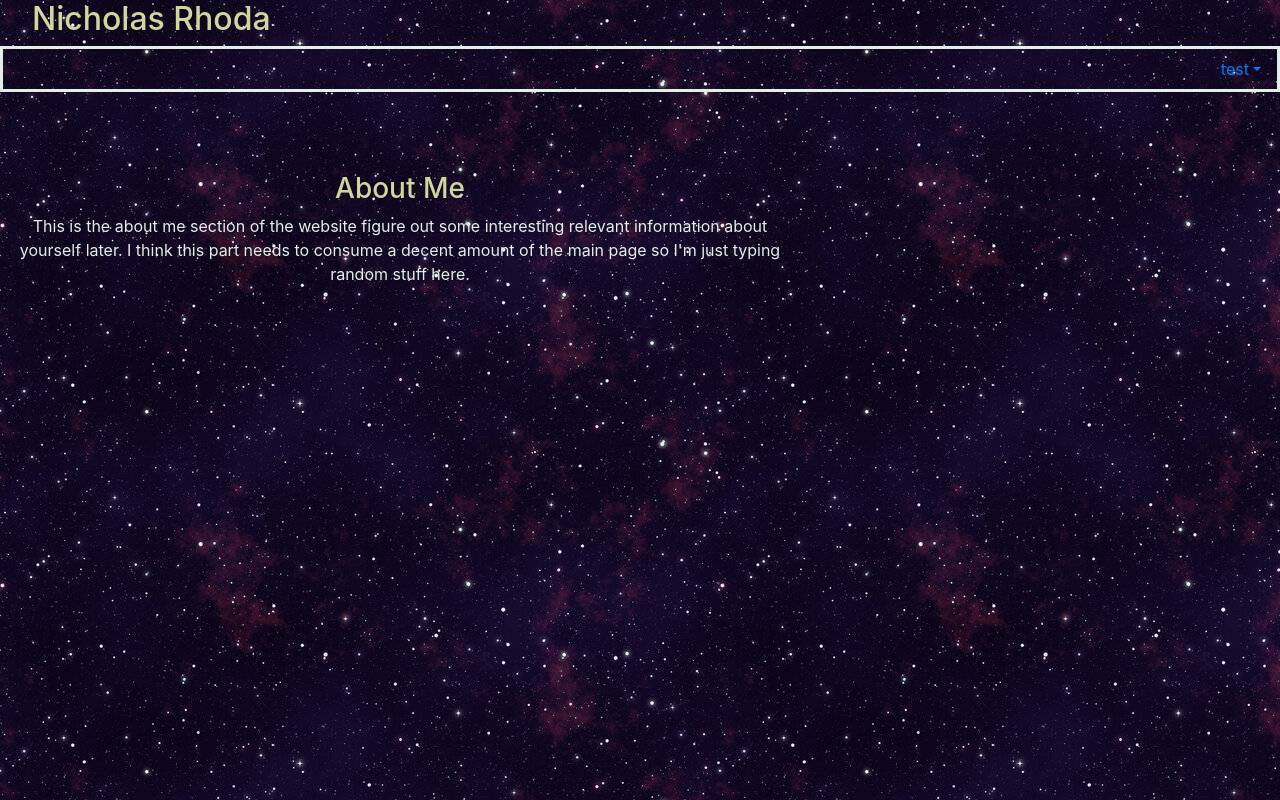
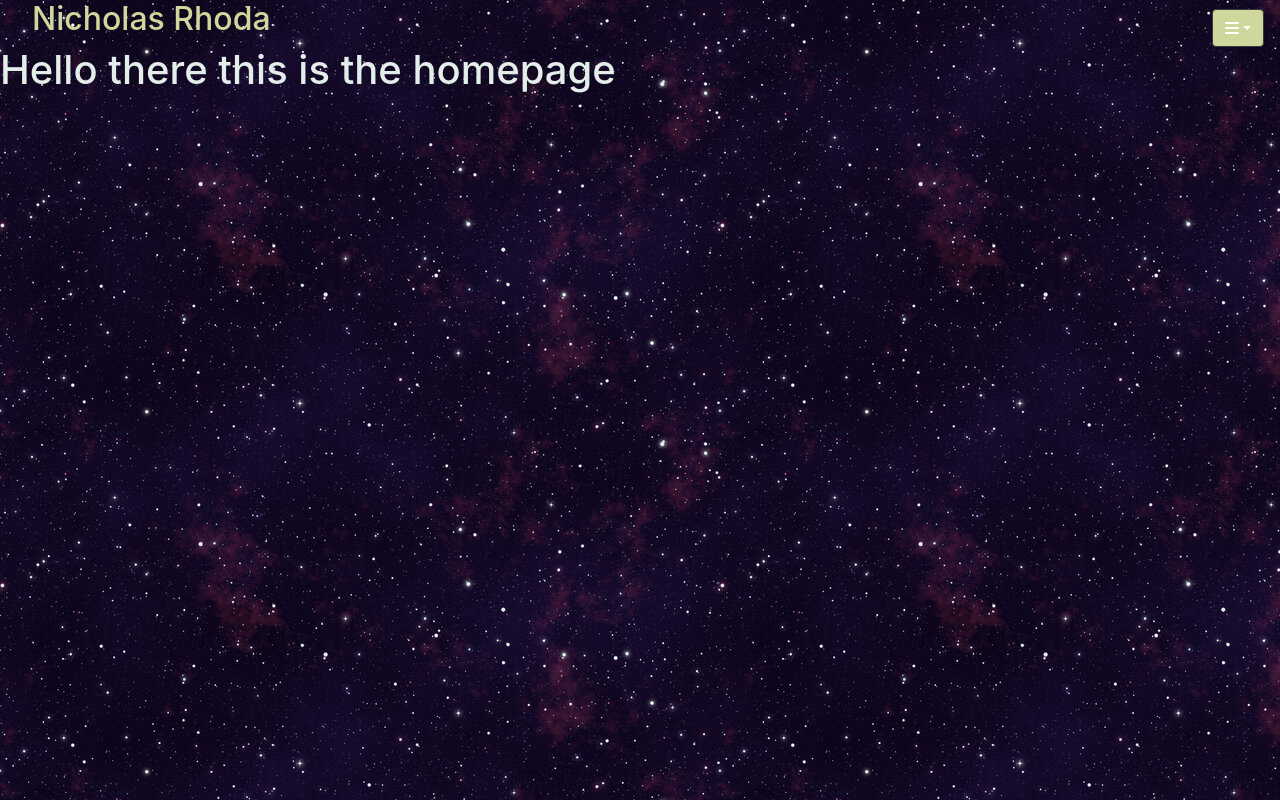
Before and after one commit to nicrhoda/nicrhoda_portfolio, a React (Create React App) app: page / in a window 1280 px wide. Built offline with nearby package versions, Linux system fonts and the light colour scheme.

Commit message:
made changes to header and navbar dropdown, as well as added fontawesome for icons on the page

```diff
--- a/package.json
+++ b/package.json
@@ -3,6 +3,9 @@
   "version": "1.0.0",
   "private": true,
   "dependencies": {
+    "@fortawesome/fontawesome-svg-core": "^6.3.0",
+    "@fortawesome/free-solid-svg-icons": "^6.3.0",
+    "@fortawesome/react-fontawesome": "^0.2.0",
     "@testing-library/jest-dom": "^5.16.4",
     "@testing-library/react": "^11.1.0",
     "@testing-library/user-event": "^13.5.0",
@@ -12,6 +15,7 @@
     "react": "^17.0.2",
     "react-bootstrap": "^2.7.2",
     "react-dom": "^17.0.2",
+    "react-router-dom": "6.8.1",
     "react-scripts": "4.0.1",
     "web-vitals": "^0.2.4"
   },
--- a/src/App.css
+++ b/src/App.css
@@ -25,4 +25,11 @@ body {
     margin-left: 2rem;
     display: flex;
     flex-direction: column;
+    width: 50%;
 }
+
+.dropDownBtn {
+    background-color: #d0d79c;
+    margin-top: -4rem;
+    margin-right: 1rem;
+}
--- a/src/App.js
+++ b/src/App.js
@@ -1,18 +1,16 @@
 import React from "react";
+import { Route, Routes } from "react-router-dom";
+import Home from "./components/Home";
 import Header from "./components/Header";
 import About from "./components/About/About";
-import Navbar from "./components/Navbar/Navbar";
+import 'bootstrap';
 import './App.css';
-import 'bootstrap';
 
 function App() {
-    return (
-        <div>
-            <Header />
-            <Navbar />
-            <About />
-        </div>
-    )
+    return <Routes>
+        <Route path="/" element={<><Header /><Home /></>}/>
+        <Route path="/About" element={<About />}/>
+    </Routes>
 }
 
 export default App;
--- a/src/components/Header.js
+++ b/src/components/Header.js
@@ -1,9 +1,11 @@
 import React from 'react';
+import Navbar from './Navbar/Navbar';
 
 export default function Header() {
     return (
         <div className='header' id='hdr'>
             <h2 className='name'>Nicholas Rhoda</h2>
+            <div className='navBarComp'><Navbar /></div>
         </div>
     )
 };
--- /dev/null
+++ b/src/components/Home.js
@@ -0,0 +1,9 @@
+import React from "react";
+
+export default function Home() {
+    return(
+        <div>
+            <h1>Hello there this is the homepage</h1>
+        </div>
+    )
+}
--- a/src/components/Navbar/Navbar.js
+++ b/src/components/Navbar/Navbar.js
@@ -1,15 +1,25 @@
-import React from 'react';
-import { NavDropdown } from 'react-bootstrap';
-import './Navbar.css';
+import React from "react";
+import  Dropdown  from 'react-bootstrap/Dropdown';
+import { Nav } from "react-bootstrap";
+import { FontAwesomeIcon } from "@fortawesome/react-fontawesome";
+import { faBars } from "@fortawesome/free-solid-svg-icons"
 
 export default function Navbar() {
-    return(
-        <NavDropdown className='navDropdown' eventKey={1} title='test' id='basicNavDropdown'>
-            <div className='navBar col-sm-1'>
-            <button className='btn' id='projectsBtn'>My Projects</button>
-            <button className='btn' id='resume'>Resume</button>
-            <button className='btn' id='email'>Email Me</button>
-            </div>
-        </NavDropdown>
-    )
+  return (
+    <>
+    <Nav className="float-right">
+    <Dropdown>
+      <Dropdown.Toggle variant="dark" bg="dark" className="dropDownBtn">
+      <FontAwesomeIcon icon={faBars} />
+      </Dropdown.Toggle>
+      <Dropdown.Menu>
+        <Dropdown.Item className="mainPageBtn">Home</Dropdown.Item>
+        <Dropdown.Item className="aboutMeBtn">About Me</Dropdown.Item>
+        <Dropdown.Item className="myProjectsBtn">My Projects</Dropdown.Item>
+        <Dropdown.Item className="resumeBtn">Resume</Dropdown.Item>
+      </Dropdown.Menu>
+    </Dropdown>
+    </Nav>
+    </>
+  )
 }
--- a/src/index.js
+++ b/src/index.js
@@ -2,5 +2,6 @@
 import React from 'react';
 import ReactDOM from 'react-dom';
 import App from './App';
+import { BrowserRouter } from 'react-router-dom';
 
-ReactDOM.render(<App />, document.getElementById('root'));
+ReactDOM.render(<React.StrictMode><BrowserRouter><App /></BrowserRouter></React.StrictMode>, document.getElementById('root'));
```
Also changed, not shown: 2 other files (tests, documents, lock files or other folders).
